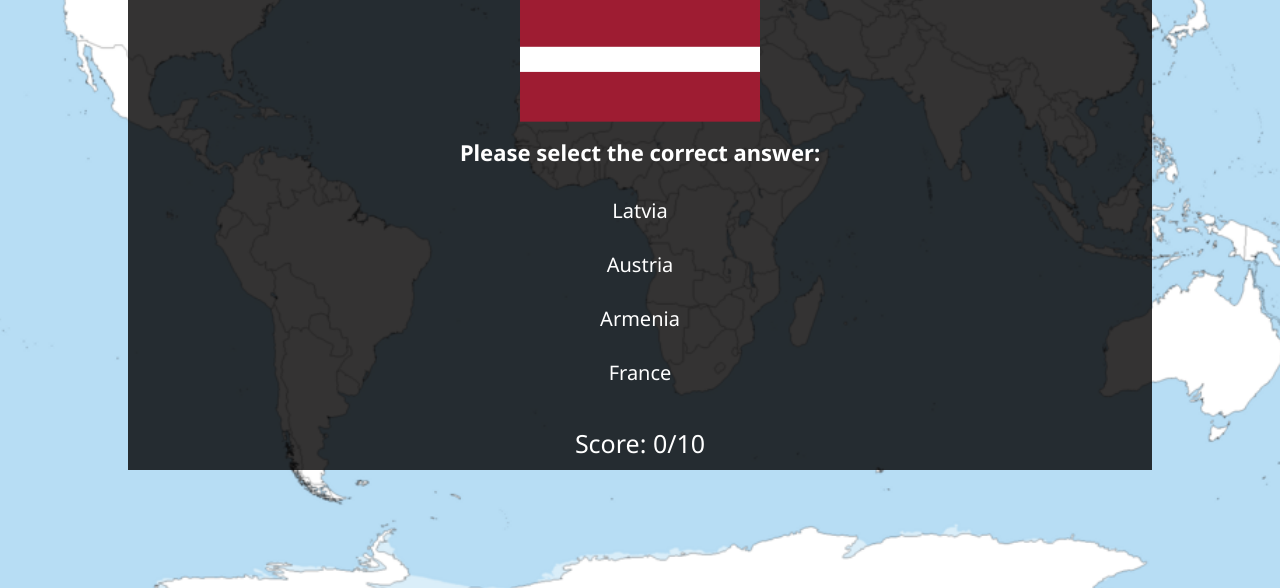
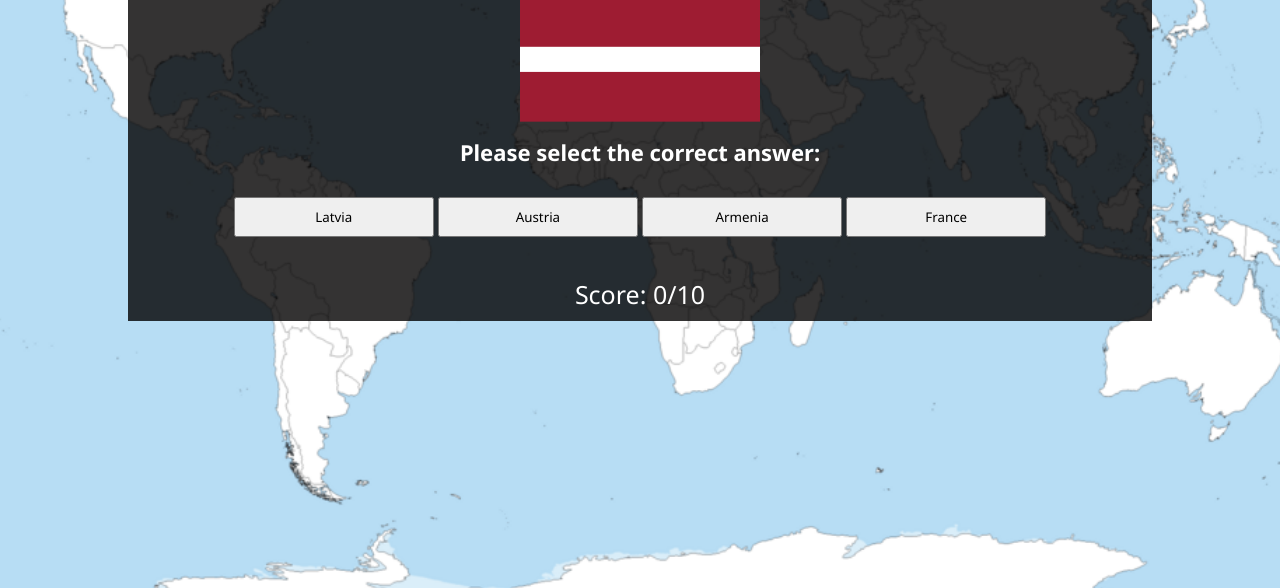
Before and after one commit to IeuanPriede/country-flags-quiz, a plain HTML site: page index.html in a window 1280 px wide. Shown: the part 212-800 px from the top of the page. Drawn offline with Linux system fonts and the light colour scheme.

Commit message:
Add buttons

```diff
--- a/assets/css/style.css
+++ b/assets/css/style.css
@@ -43,7 +43,7 @@
     padding-bottom: 30px;
     color: white;
     text-align: center;
-    font-size: 20px;
+    display: block;
 }
 
 .score-area {
@@ -51,6 +51,13 @@
     color: white;
     text-align: center;
     font-size: 25px;
+}
+
+button {
+    font-family: 'Noto Sans', sans-serif;
+    width: 200px;
+    height: 40px;
+
 }
 
 /* Main content */
--- a/index.html
+++ b/index.html
@@ -24,10 +24,12 @@
             </div>
             <div class="answer-area">
                 <h2>Please select the correct answer:</h2>
-                <p id="a1">Latvia</p><br>
-                <p id="a2">Austria</p><br>
-                <p id="a3">Armenia</p><br>
-                <p id="a4">France</p>
+                <div class="controls-area">
+                    <button class="btn btn--big btn--1">Latvia</button>
+                    <button class="btn btn--big btn--2">Austria</button>
+                    <button class="btn btn--big btn--3">Armenia</button>
+                    <button class="btn btn--big btn--4">France</button>
+                </div>
             </div>
             <div class="score-area">
                 <p1 id="score">Score: <span id="score">0</span>/10</p1>
```
